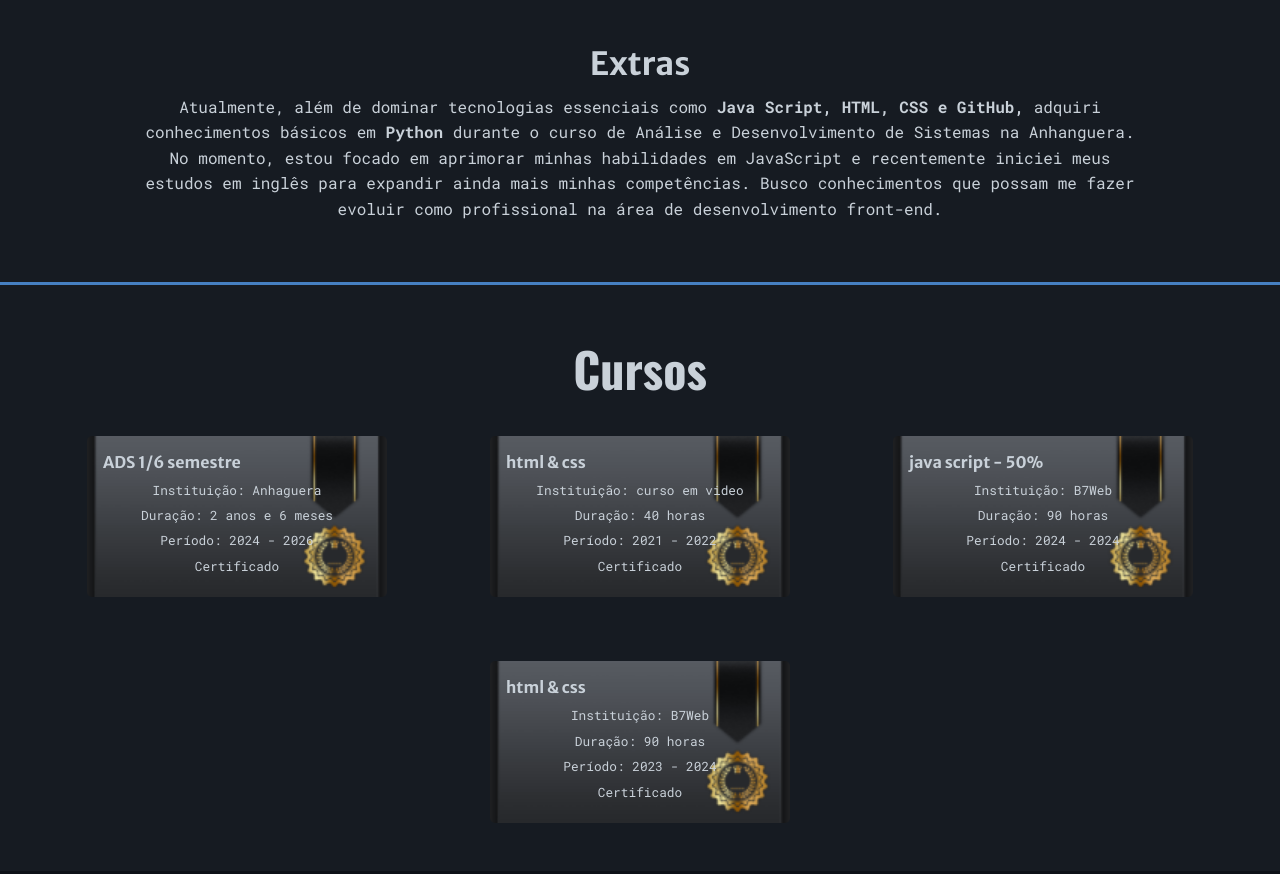
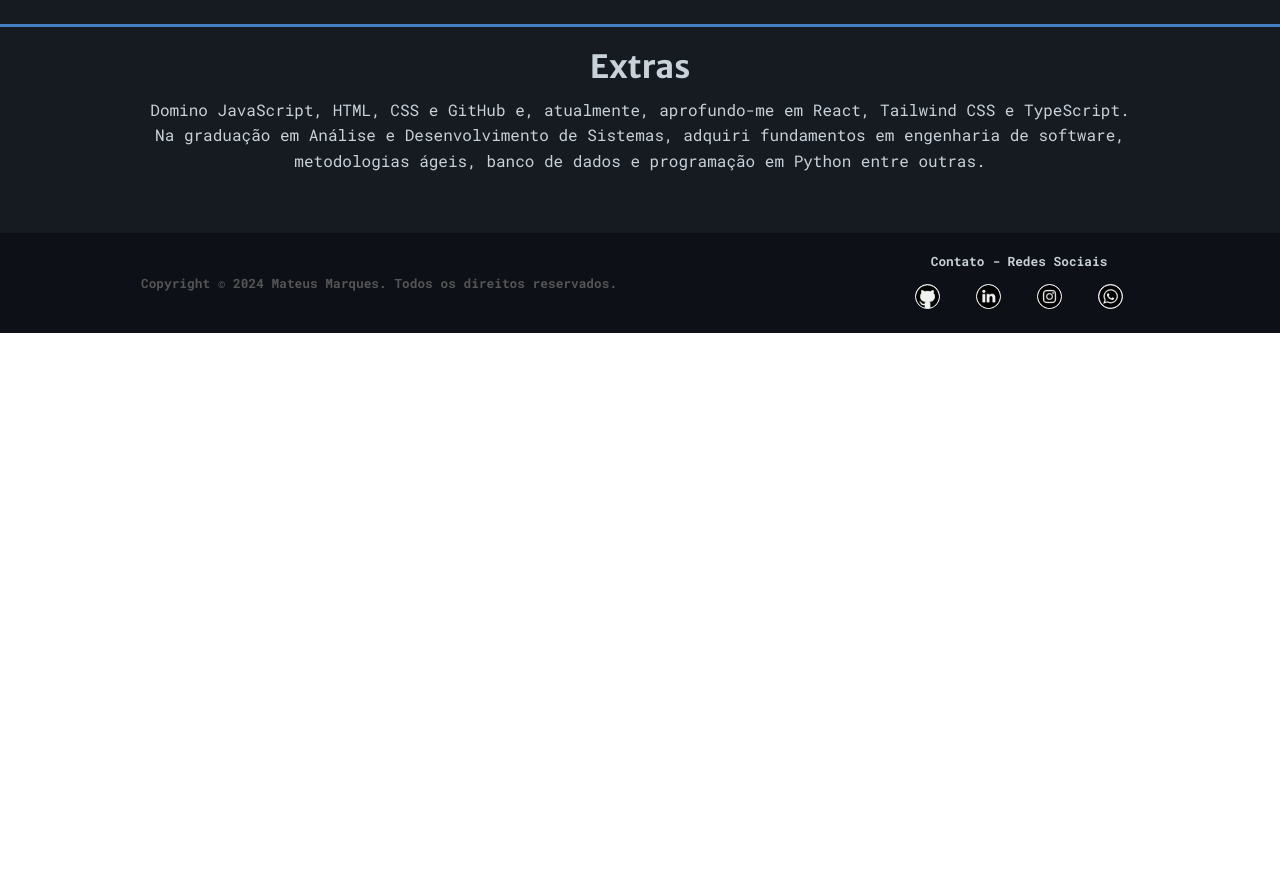
Before and after one commit to mateus073/Portfolio-JS, a plain HTML site: page index.html in a window 1280 px wide. Shown: the part 4900-5774 px from the top of the page. After the commit the page ends 5233 px from the top, so only its background shows below. Drawn offline with nearby package versions, Linux system fonts and the light colour scheme.

Commit message:
retirei sessao de cursos

```diff
--- a/css/style.css
+++ b/css/style.css
@@ -843,7 +843,7 @@ p {
     justify-content: center;
     padding: 20px;
     width: 100%;
-    border-bottom: solid 3px var(--destaque);
+    border-top: solid 3px var(--destaque);
 }
 
 .h4Extras {
@@ -869,74 +869,6 @@ p {
 /* fim da secao de tecnologias dominadas fim da secao de tecnologias dominadas fim da secao de tecnologias dominadas fim da secao de tecnologias dominadas fim da secao de tecnologias dominadas */
 
 /* comeco da secao de cursos */
-
-/* section pai do cursos */
-.sCursos {
-    padding: 3rem;
-    gap: 3rem;
-    border-radius: 10px;
-}
-
-.hcursos {
-    width: 100%;
-    text-align: center;
-    font-family: var(--font-titulo2);
-    font-size: var(--font-g);
-    color: var(--texto-principal);
-    font-weight: bold;
-    margin-bottom: 2rem;
-}
-
-
-/* artigos que contem os cursos */
-.aCursos {
-    display: flex;
-    gap: 4rem;
-    justify-content: space-evenly;
-    flex-wrap: wrap;
-}
-
-.aCursos section {
-    background-image: url('../img/fundoCertificado.png');
-    background-size: cover;
-    background-position: center;
-    overflow: hidden;
-    min-width: 300px;
-    border-radius: 5px;
-    padding: 1rem;
-    font-family: var(--font-texto);
-    font-size: var(--font-pp);
-    transition: all 0.3s ease-in;
-}
-
-.aCursos:hover section {
-    transform: scale(0.9);
-    filter: blur(2px);
-}
-
-.sCursos section:hover {
-    transform: scale(1.1);
-    box-shadow: 2px 2px 4px black;
-    filter: blur(0px);
-    box-shadow: 3px 3px 6px var(--preto);
-
-}
-
-.tituloCursos {
-    font-family: var(--font-titulo);
-    font-size: var(--font-p);
-    color: var(--texto-principal);
-    font-weight: bold;
-    padding-bottom: 0.5rem;
-}
-
-.aCursos section p {
-    margin-bottom: 5px;
-    font-family: var(--font-texto);
-    font-size: var(--font-pp);
-    color: var(--texto-principal);
-}
-
 
 
 /* FIM DA SECTION HABILIDADES / COMECO DO RODAPE -- FIM DA SECTION HABILIDADES / COMECO DO RODAPE -- FIM DA SECTION HABILIDADES / COMECO DO RODAPE --  */
--- a/index.html
+++ b/index.html
@@ -4,11 +4,14 @@
 <head>
     <meta charset="UTF-8">
     <meta name="viewport" content="width=device-width, initial-scale=1.0">
-    <meta name="description" content="Portfólio de Mateus Marques, Developer Front-End. Explore projetos, habilidades e minha jornada na programação.">
+    <meta name="description"
+        content="Portfólio de Mateus Marques, Developer Front-End. Explore projetos, habilidades e minha jornada na programação.">
     <link rel="stylesheet" href="css/style.css">
     <link rel="preconnect" href="https://fonts.googleapis.com">
     <link rel="preconnect" href="https://fonts.gstatic.com" crossorigin>
-    <link href="https://fonts.googleapis.com/css2?family=Roboto+Mono:ital,wght@0,100..700;1,100..700&family=Oswald:wght@200..700&family=Merriweather+Sans:ital,wght@0,300..800;1,300..800&display=swap" rel="stylesheet">
+    <link
+        href="https://fonts.googleapis.com/css2?family=Roboto+Mono:ital,wght@0,100..700;1,100..700&family=Oswald:wght@200..700&family=Merriweather+Sans:ital,wght@0,300..800;1,300..800&display=swap"
+        rel="stylesheet">
     <title>Portfólio Mateus Marques, Developer Front-End</title>
 </head>
 
@@ -317,13 +320,15 @@
                     <div class="dtec" id="driact">
                         <img src="img/img-tec-dominadas/react.png" alt="" class="himg">
                         <p class="ptec">
-                            React é uma biblioteca JavaScript que facilita a criação de interfaces dinâmicas e reutilizáveis.
+                            React é uma biblioteca JavaScript que facilita a criação de interfaces dinâmicas e
+                            reutilizáveis.
                         </p>
                     </div>
                     <div class="dtec" id="dtalwind">
                         <img src="img/img-tec-dominadas/tailwing.png" alt="" class="himg">
                         <p class="ptec">
-                            Tailwind CSS é um framework utilitário que agiliza o design com classes predefinidas no HTML.
+                            Tailwind CSS é um framework utilitário que agiliza o design com classes predefinidas no
+                            HTML.
                         </p>
                     </div>
                     <div class="dtec" id="dTS">
@@ -335,59 +340,12 @@
                 </section>
                 <div class="tecTexto">
                     <h4 class="h4Extras">Extras</h4>
-                    <p class="pTecExtr">Atualmente, além de dominar tecnologias essenciais como <b>Java Script, HTML,
-                            CSS e GitHub,</b> adquiri conhecimentos básicos em <b>Python</b> durante o curso de Análise
-                        e Desenvolvimento de Sistemas na Anhanguera. No momento, estou focado em aprimorar minhas
-                        habilidades em JavaScript e recentemente iniciei meus estudos em inglês para expandir ainda mais
-                        minhas competências. Busco conhecimentos que possam me fazer evoluir como profissional na área
-                        de desenvolvimento front-end.</p>
+                    <p class="pTecExtr">Domino JavaScript, HTML, CSS e GitHub e, atualmente, aprofundo-me em React, Tailwind CSS e TypeScript.
+                        Na graduação em Análise e Desenvolvimento de Sistemas, adquiri fundamentos em engenharia de software,
+                        metodologias ágeis, banco de dados e programação em Python entre outras.</p>
                 </div>
                 <!-- fim da section de tecnologias dominadas -->
 
-
-                <!-- secao de cursos  -->
-                <section class="sCursos">
-                    <h2 class="hcursos">Cursos</h2>
-                    <article class="aCursos">
-
-                        <section class="b7webJS">
-                            <h4 class="tituloCursos">ADS 1/6 semestre</h4>
-                            <p>Instituição: <a href="https://b7web.com.br/" target="_blank"
-                                    rel="noopener noreferrer">Anhaguera</a></p>
-                            <p>Duração: 2 anos e 6 meses</p>
-                            <p>Período: 2024 - 2026</p>
-                            <p><a href="http://#" target="_blank" rel="noopener noreferrer">Certificado</a></p>
-                        </section>
-
-                        <section class="cursoVideo">
-                            <h4 class="tituloCursos">html & css </h4>
-                            <p>Instituição: <a href="https://www.cursoemvideo.com/" target="_blank"
-                                    rel="noopener noreferrer">curso em video</a></p>
-                            <p>Duração: 40 horas</p>
-                            <p>Período: 2021 - 2022</p>
-                            <p><a href="http://#" target="_blank" rel="noopener noreferrer">Certificado</a></p>
-                        </section>
-
-                        <section class="b7webHTML">
-                            <h4 class="tituloCursos"> java script - 50%</h4>
-                            <p>Instituição: <a href="https://b7web.com.br/" target="_blank"
-                                    rel="noopener noreferrer">B7Web</a></p>
-                            <p>Duração: 90 horas</p>
-                            <p>Período: 2024 - 2024</p>
-                            <p><a href="http://#" target="_blank" rel="noopener noreferrer">Certificado</a></p>
-                        </section>
-
-                        <section class="b7webJS">
-                            <h4 class="tituloCursos"> html & css</h4>
-                            <p>Instituição: <a href="https://b7web.com.br/" target="_blank"
-                                    rel="noopener noreferrer">B7Web</a></p>
-                            <p>Duração: 90 horas</p>
-                            <p>Período: 2023 - 2024</p>
-                            <p><a href="http://#" target="_blank" rel="noopener noreferrer">Certificado</a></p>
-                        </section>
-                    </article>
-                </section>
-                <!-- fim da section de cursos  -->
             </div>
         </section>
         <!-- fim da section de tecnologias dominadas -->
@@ -428,4 +386,5 @@
     </footer>
     <script type="module" src="javaScript/script.js"></script>
 </body>
+
 </html>
```
